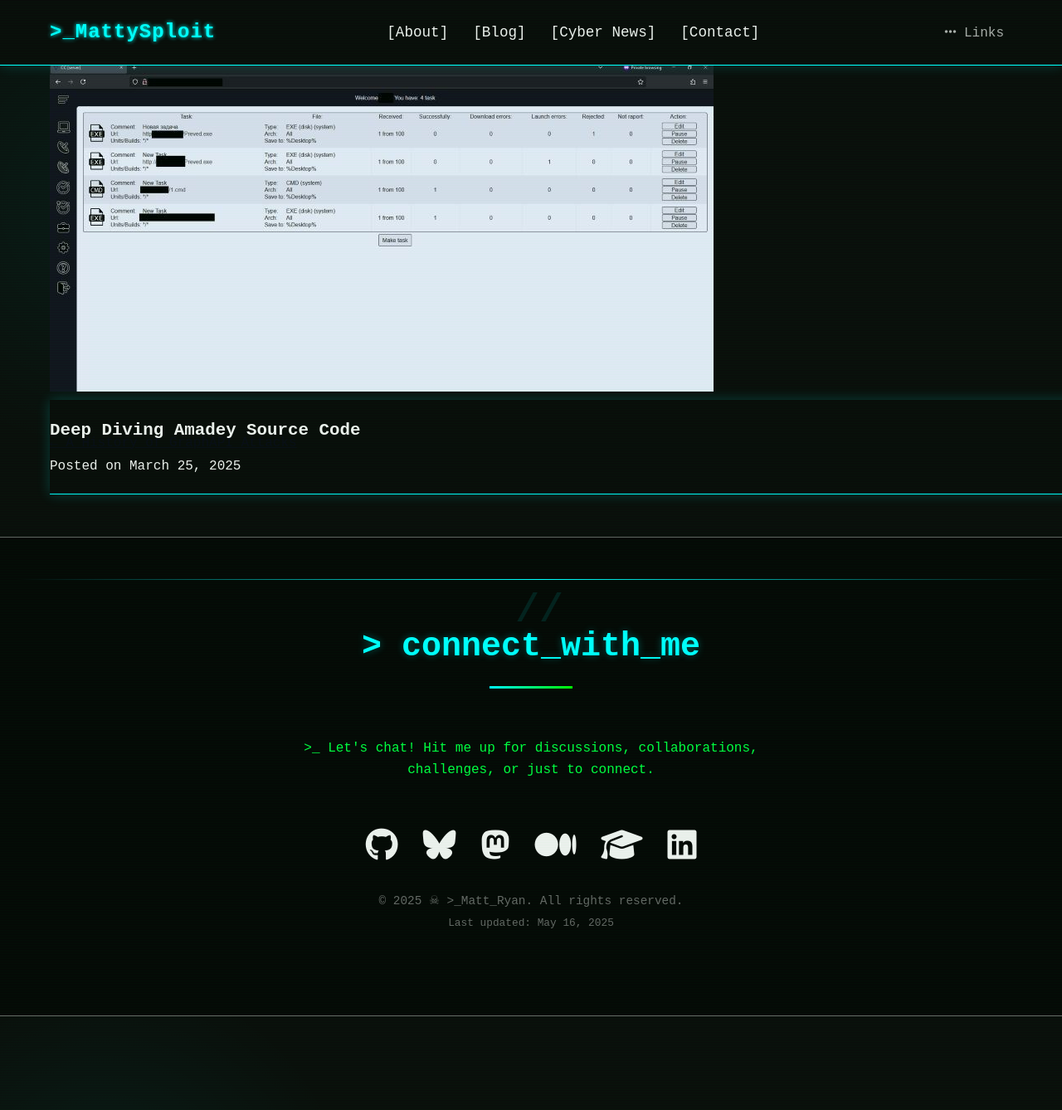
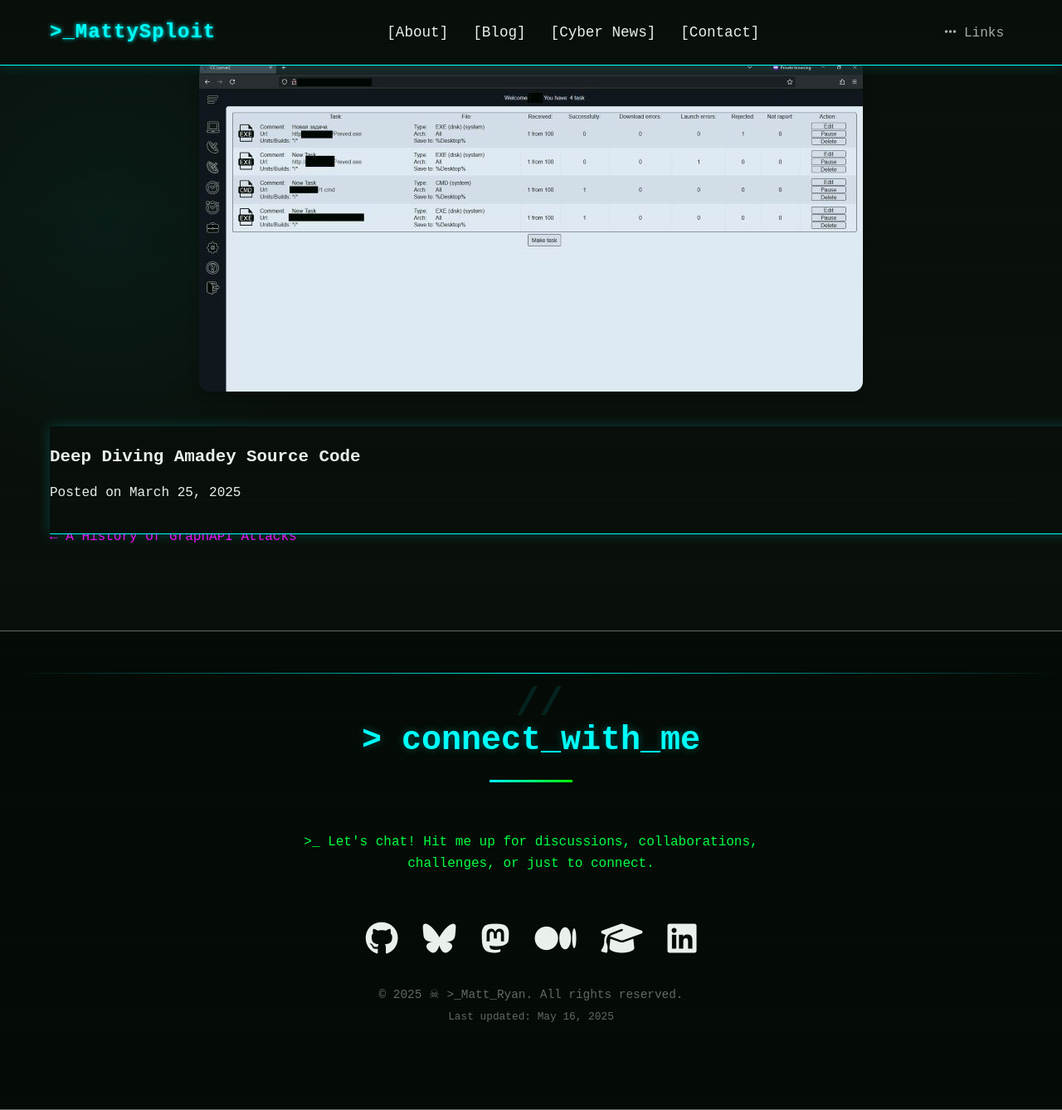
Before and after one commit to CTI-Buddy/cti-buddy.github.io, a Jekyll site: the page built from _posts/2025-03-01-amadey.md, in a window 1280 px wide and 1338 px high. Shown: the whole window at 83% size. Built offline with Jekyll 4.4.1, drawn with Linux system fonts in a browser that asks for light colours.

Commit message:
Update style.css

```diff
--- a/assets/css/style.css
+++ b/assets/css/style.css
@@ -469,6 +469,53 @@
             margin-left: 10px;
         }
 
+/* Single Post Page Styles */
+.post-image-container {
+  text-align: center;
+  margin-bottom: 2rem;
+}
+
+.post-header-image {
+  max-width: 100%;
+  height: auto;
+  border-radius: 12px;
+  box-shadow: 0 4px 12px rgba(0, 0, 0, 0.3);
+}
+
+.post-tags {
+  margin-top: 1rem;
+}
+
+.tag {
+  display: inline-block;
+  background-color: var(--gray);
+  color: #fff;
+  padding: 0.2rem 0.6rem;
+  font-size: 0.9rem;
+  border-radius: 4px;
+  margin: 0 0.25rem;
+  font-family: 'Courier New', Courier, monospace;
+}
+
+.post-navigation {
+  display: flex;
+  justify-content: space-between;
+  margin-top: 3rem;
+  padding-top: 2rem;
+  border-top: 1px solid var(--gray);
+}
+
+.post-nav-link {
+  color: var(--accent);
+  font-size: 1rem;
+  text-decoration: none;
+  transition: color 0.2s ease-in-out;
+}
+
+.post-nav-link:hover {
+  color: #fff;
+}
+
         /* Contact Section */
         .contact-links {
             display: flex;
```
